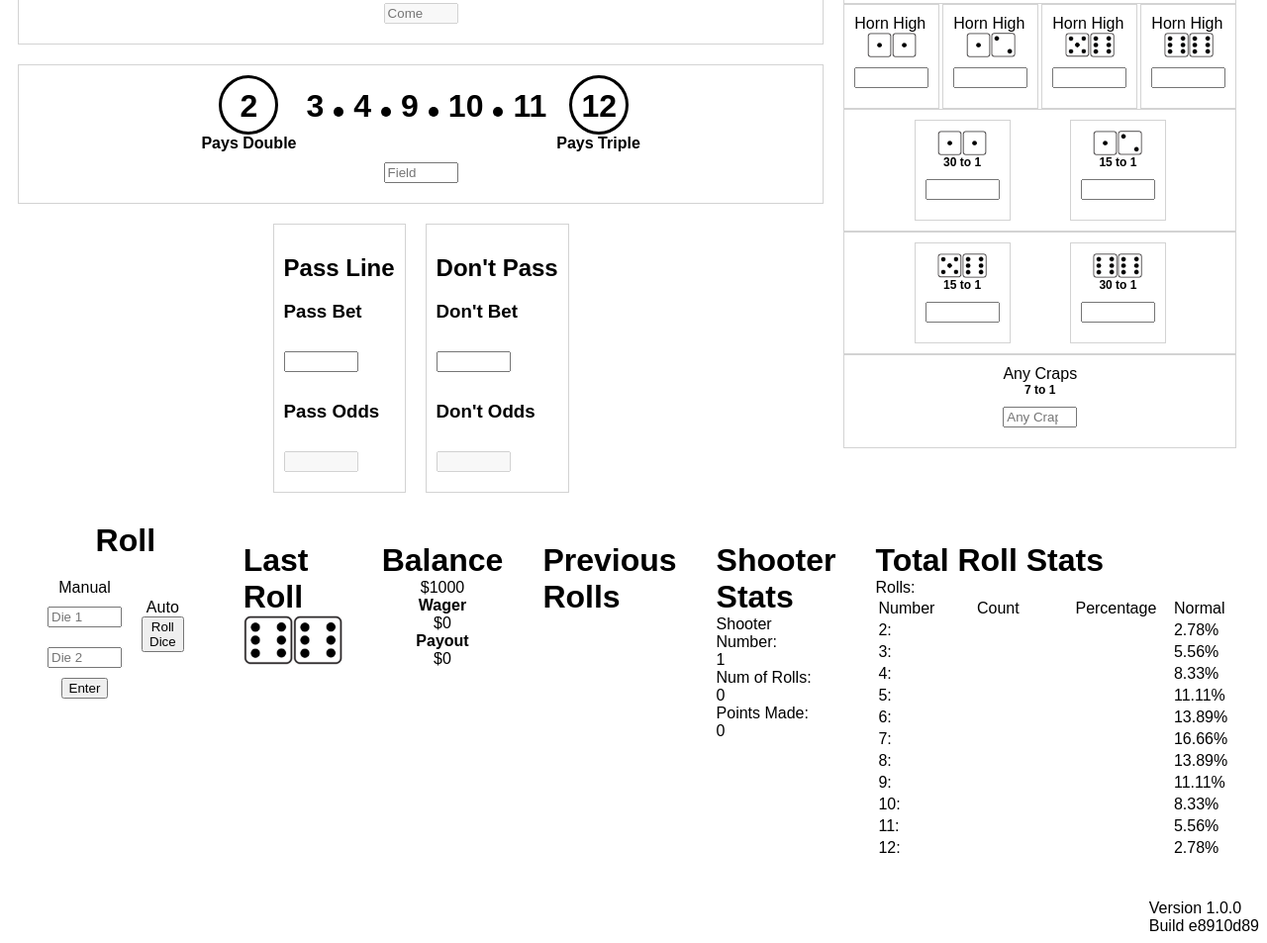
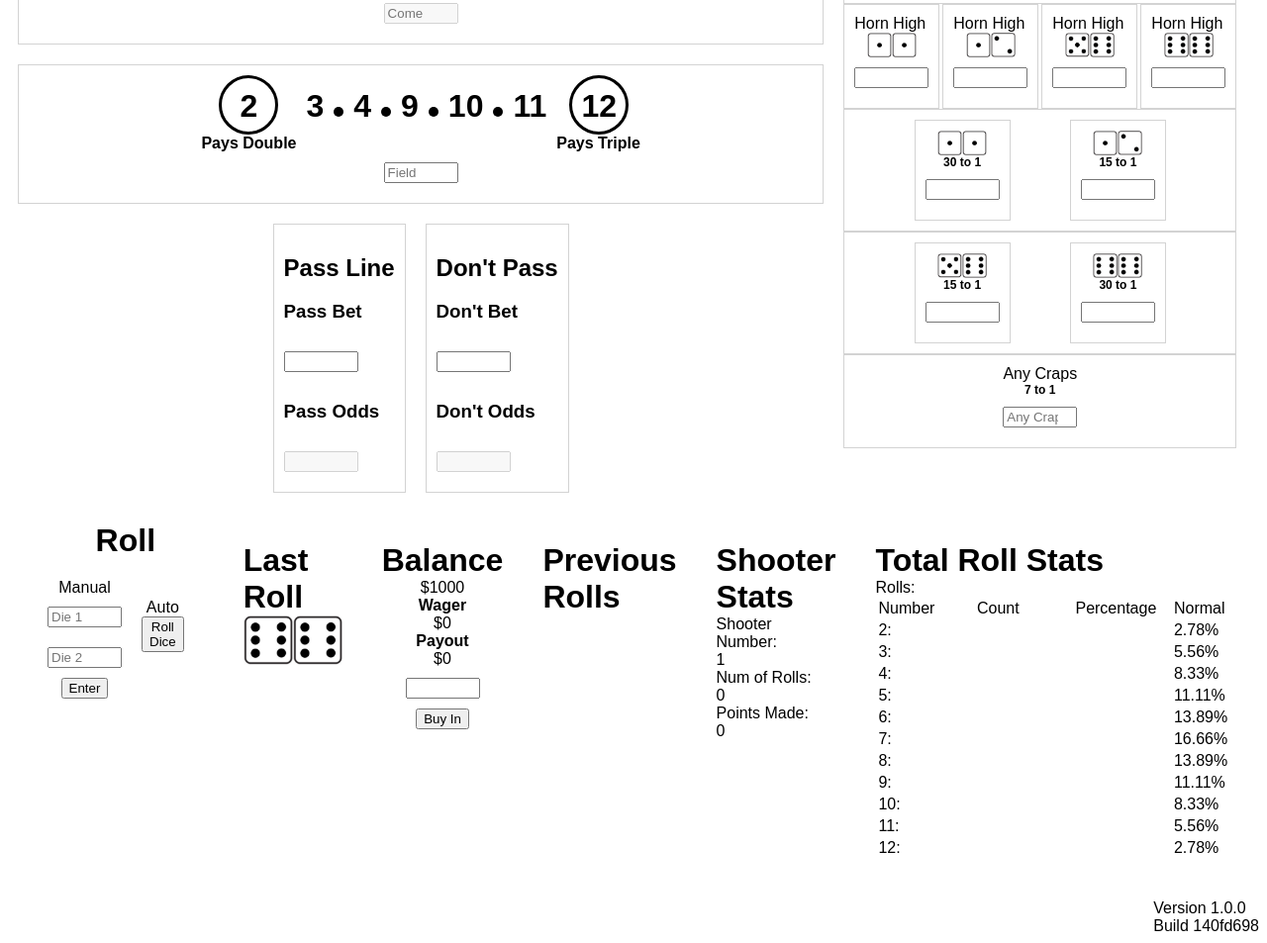
Before and after one commit to ben-walcutt/craps-js, a plain HTML site: page index.html in a window 1280 px wide. Shown: the part 441-1394 px from the top of the page at 99% size. Drawn offline with nearby package versions, Linux system fonts and the light colour scheme.

Commit message:
buy in feature

```diff
--- a/index.html
+++ b/index.html
@@ -421,6 +421,8 @@
             <div>$<span id="wager">0</span></div>
             <div class="text-bold">Payout</div>
             <div>$<span id="payout">0</span></div>
+            <input type="number" min="1" id="buy_in" class="bet-width mt-1" />
+            <button onclick="buyin()">Buy In</button>
         </div>
         <div class="flex-col m-1 p-1" style="width: 700px">
             <div class="title">Previous Rolls</div>
@@ -601,7 +603,7 @@
     </div>
     <div class="flex-row" style="justify-content: flex-end;">
         <div class="flex-col">
-            <div>Version 1.0.0</div><div>Build e8910d89</div>
+            <div>Version 1.0.0</div><div>Build 140fd698</div>
         </div>
     </div>
 </body>
--- a/main.js
+++ b/main.js
@@ -1067,3 +1067,9 @@ function updateGame(die1, die2) {
 
     handleBetChange();
 }
+
+function buyin() {
+    balance += $("#buy_in").val() * 1;
+    handleBetChange();
+    $("#buy_in").val("");
+}
```
